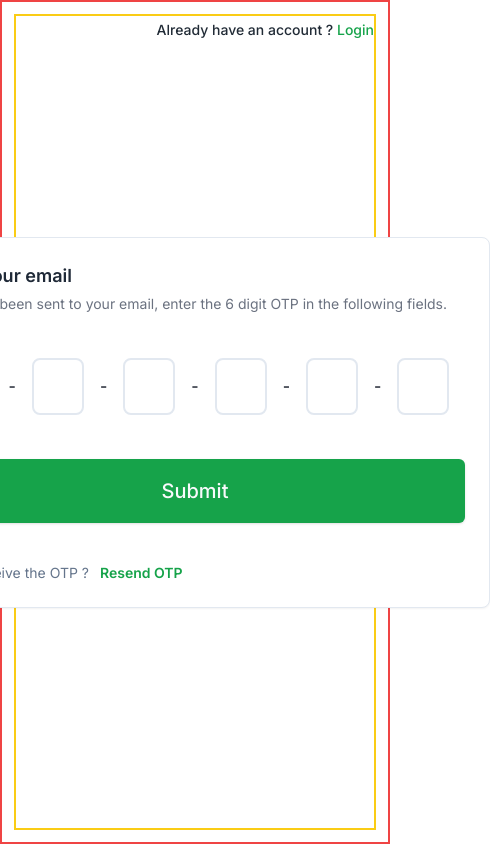
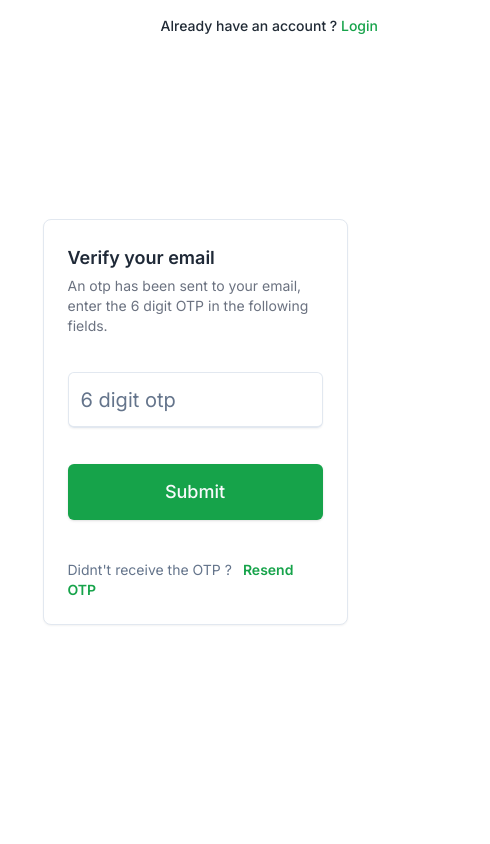
Before and after one commit to Suman196pokhrel/PyroPrep, a Next.js app: page /auth/forgot-password in a window 390 px wide. Shown: the whole page, 490 px wide, since content can reach past the window. Built offline with nearby package versions, Linux system fonts and the light colour scheme.

Commit message:
completed forget password responsivity

```diff
--- a/app/auth/forgot-password/page.tsx
+++ b/app/auth/forgot-password/page.tsx
@@ -14,6 +14,7 @@ import OtpInput from 'react-otp-input';
 import { Progress } from '@/components/atoms/progress';
 import { Button } from '@/components/atoms/button';
 import AuthHeader from '@/components/molecules/AuthHeader';
+import { Input } from '@/components/atoms/input';
 
 const ForgetPasswordPage = () => {
     const [otpValue, setOtpValue] = useState('');
@@ -61,14 +62,14 @@ const ForgetPasswordPage = () => {
 
                 </CardHeader>
 
-                <CardContent className=' my-5'>
+                <CardContent className='my-3 xl:my-5'>
                     <OtpInput
                         value={otpValue}
                         onChange={(val) => handleOtpChange(val)}
                         numInputs={6}
-                        renderSeparator={<span> - </span>}
+                        renderSeparator={<span className='hidden lg:flex'> - </span>}
                         renderInput={(props, index) => (
-                            <div className='flex items-center justify-center mx-4  p-3 border-2   rounded-lg '>
+                            <div className=' hidden lg:flex items-center justify-center mx-4  p-3 border-2  rounded-lg '>
                                 <input
                                     {...props}
                                     className=' outline-none focus:outline-none text-2xl w-fulll h-full transition-all ease-linear'
@@ -76,11 +77,23 @@ const ForgetPasswordPage = () => {
                             </div>
                         )}
                     />
+
+                    <Input
+                        placeholder='6 digit otp'
+                        className='h-14 text-xl border-b-2 active:outline-none active:border-none lg:hidden'
+                        type='number'
+                        value={otpValue}
+                        onChange={(e) => handleOtpChange(e.target.value)}
+
+
+                    />
+
+
                 </CardContent>
 
                 <CardFooter className='text-slate-500 text-sm w-full flex items-start justify-center flex-col gap-10'>
                     <Button
-                        className='text-xl  w-full h-16'
+                        className='w-full  h-14 text-lg xl:h-16 xl:text-xl'
                         variant={"pyroPrimary"}
                         onClick={handleSubmitOtp}
                     >
--- a/app/auth/layout.tsx
+++ b/app/auth/layout.tsx
@@ -59,7 +59,7 @@ const AuthLayout = ({
     }, [currentPath])
 
     return (
-        <main className='flex min-h-screen justify-between p-3 lg:p-5 xxl:p-10 gap-2 border-2 border-red-500'>
+        <main className='flex min-h-screen justify-between p-3 lg:p-5 xxl:p-10 gap-2'>
             <AnimatePresence mode='wait'>
 
                 <section className='w-2/6 hidden bg-white rounded-xl drop-shadow-2xl lg:flex flex-col items-center justify-center relative'>
@@ -97,7 +97,7 @@ const AuthLayout = ({
             </AnimatePresence>
 
 
-            <section className='w-full lg:w-4/6 relative flex flex-col items-center justify-center border-2 border-yellow-400'>
+            <section className='w-full lg:w-4/6 relative flex flex-col items-center justify-center'>
                 <div className='absolute top-1 right-0 lg:top-3 lg:right-3 font-medium lg:text-lg text-sm'>
                     {conditionalData && (
                         <p className='text-[#212B36] cursor-pointer'>
```
